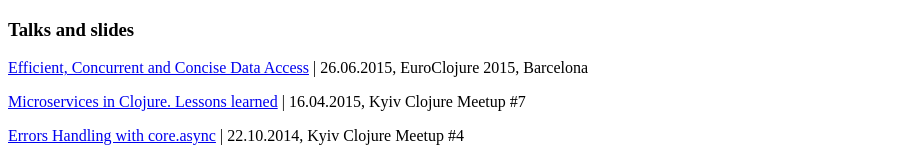
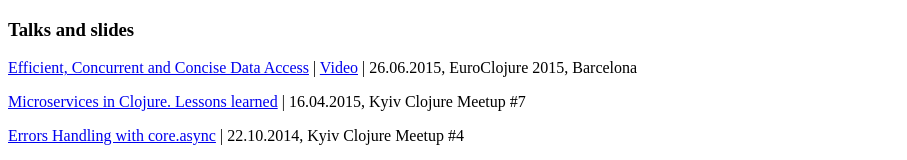
Before and after one commit to kachayev/talks, a plain HTML site: page index.html in a window 1280 px wide. Shown: the top 160 px of the page, without its empty margins (0-907 px from the left). Drawn offline with Linux system fonts and the light colour scheme.

Commit message:
Added link to EuroClojure video

```diff
--- a/index.html
+++ b/index.html
@@ -6,7 +6,7 @@
 <body>
   <h3>Talks and slides</h3>
   <p>
-    <a href="https://goo.gl/h4Zuvr">Efficient, Concurrent and Concise Data Access</a> | 26.06.2015, EuroClojure 2015, Barcelona
+    <a href="https://goo.gl/h4Zuvr">Efficient, Concurrent and Concise Data Access</a> | <a href="https://goo.gl/masrsz">Video</a> | 26.06.2015, EuroClojure 2015, Barcelona
   </p>
     <p>
         <a href="http://goo.gl/eDpSKf">Microservices in Clojure. Lessons learned</a> | 16.04.2015, Kyiv Clojure Meetup #7
```
